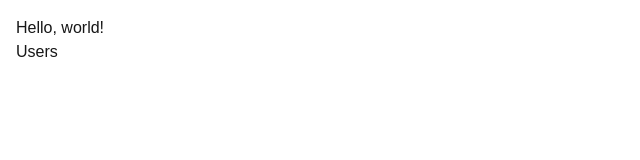
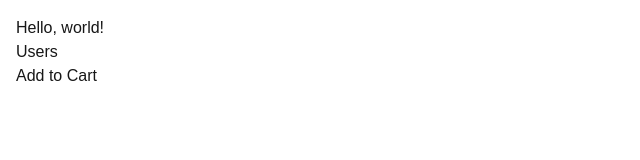
Before and after one commit to sandewdinowanya/nextjs-by-examples, a Next.js app in the folder next-app/: page / in a window 1280 px wide. Shown: the top 160 px of the page, without its empty margins (0-640 px from the left). Built offline with nearby package versions, Linux system fonts and the light colour scheme.

Commit message:
Make ProductCard component as Client Component

```diff
--- /dev/null
+++ b/next-app/app/components/ProductCard.tsx
@@ -0,0 +1,12 @@
+'use client';
+import React from 'react'
+
+const ProductCard = () => {
+  return (
+    <div>
+        <button onClick={() => console.log('click')}>Add to Cart</button>
+    </div>
+  )
+}
+
+export default ProductCard
--- a/next-app/app/page.tsx
+++ b/next-app/app/page.tsx
@@ -1,11 +1,13 @@
 import Link from "next/dist/client/link";
 import Image from "next/image";
+import ProductCard from "./components/ProductCard";
 
 export default function Home() {
   return (
     <main>
       <h1>Hello, world!</h1>
       <Link href="/users">Users</Link>
+      <ProductCard />
     </main>
   );
 }
```
